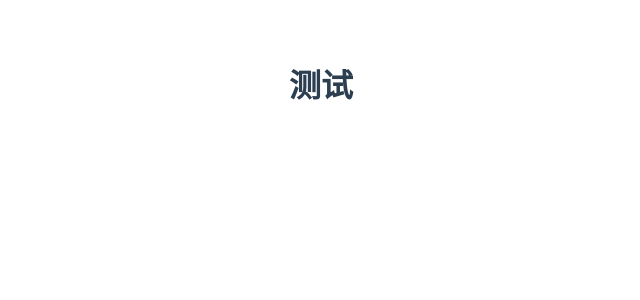
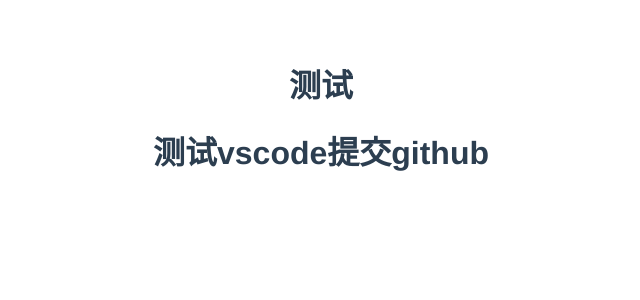
Before and after one commit to KMghost/QualityManagement, a Vue app: page / in a window 1280 px wide. Shown: the top 300 px of the page, without its empty margins (319-959 px from the left). Built offline with nearby package versions, Linux system fonts and the light colour scheme.

Commit message:
测试vscode 提交github

```diff
--- a/src/App.vue
+++ b/src/App.vue
@@ -1,6 +1,7 @@
 <template>
   <div id="app">
     <h1>测试</h1>
+    <h1>测试vscode提交github</h1>
   </div>
 </template>
 
```
